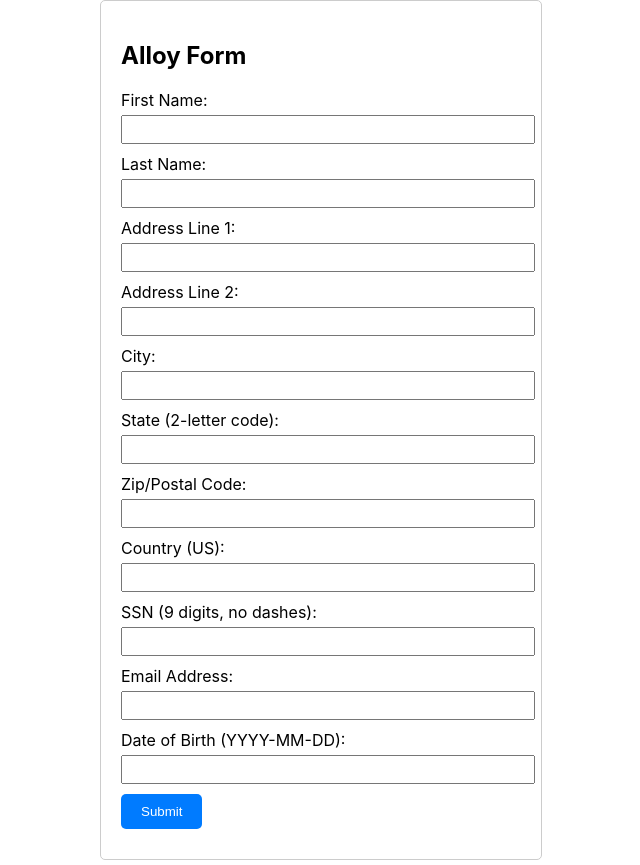
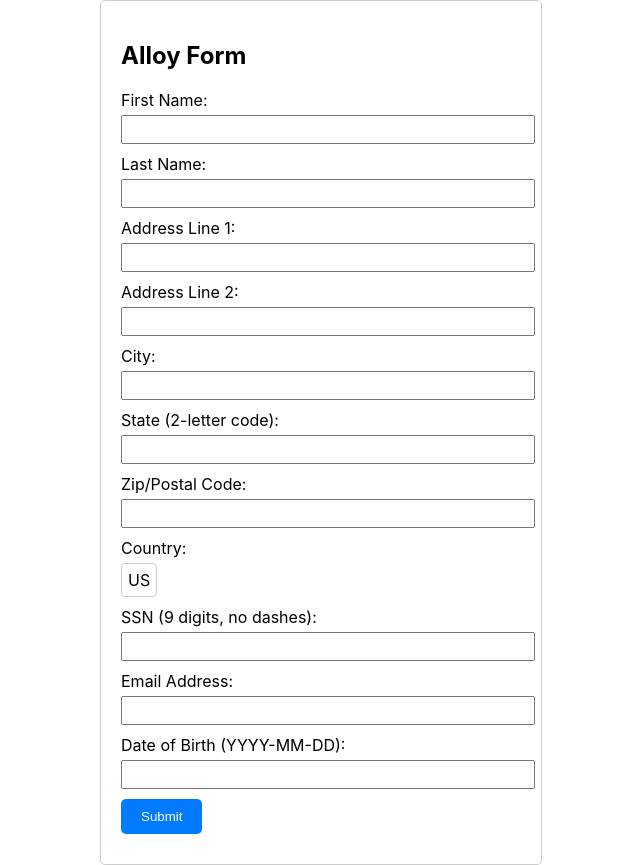
Before and after one commit to dark1mp/Alloy-Form, a React (Create React App) app in the folder alloy-form/: page / in a window 1280 px wide. Shown: the whole page, without its empty margins (319-959 px from the left). Built offline with nearby package versions, Linux system fonts and the light colour scheme.

Commit message:
changes to web form

```diff
--- a/alloy-form/src/App.js
+++ b/alloy-form/src/App.js
@@ -54,7 +54,7 @@ const AlloyForm = () => {
 
     // Validation logic for each field
 
-    // State (2-letter code) and
+    // State (2-letter code)
     if (!/^[A-Z]{2}$/.test(state)) {
       alert('Please enter a valid 2-letter state code.');
       return;
@@ -142,13 +142,8 @@ const AlloyForm = () => {
           />
         </div>
         <div className="form-group">
-          <label htmlFor="country">Country (US):</label>
-          <input
-            type="text"
-            id="country"
-            value={country}
-            onChange={(e) => setCountry(e.target.value)}
-          />
+          <label htmlFor="country">Country:</label>
+          <div id="country-box">US</div>
         </div>
         <div className="form-group">
           <label htmlFor="ssn">SSN (9 digits, no dashes):</label>
--- a/alloy-form/src/index.css
+++ b/alloy-form/src/index.css
@@ -42,3 +42,10 @@ code {
   border-radius: 5px;
   cursor: pointer;
 }
+
+#country-box {
+  display: inline-block;
+  padding: 6px;
+  border: 1px solid #ccc;
+  border-radius: 4px;
+}
```
